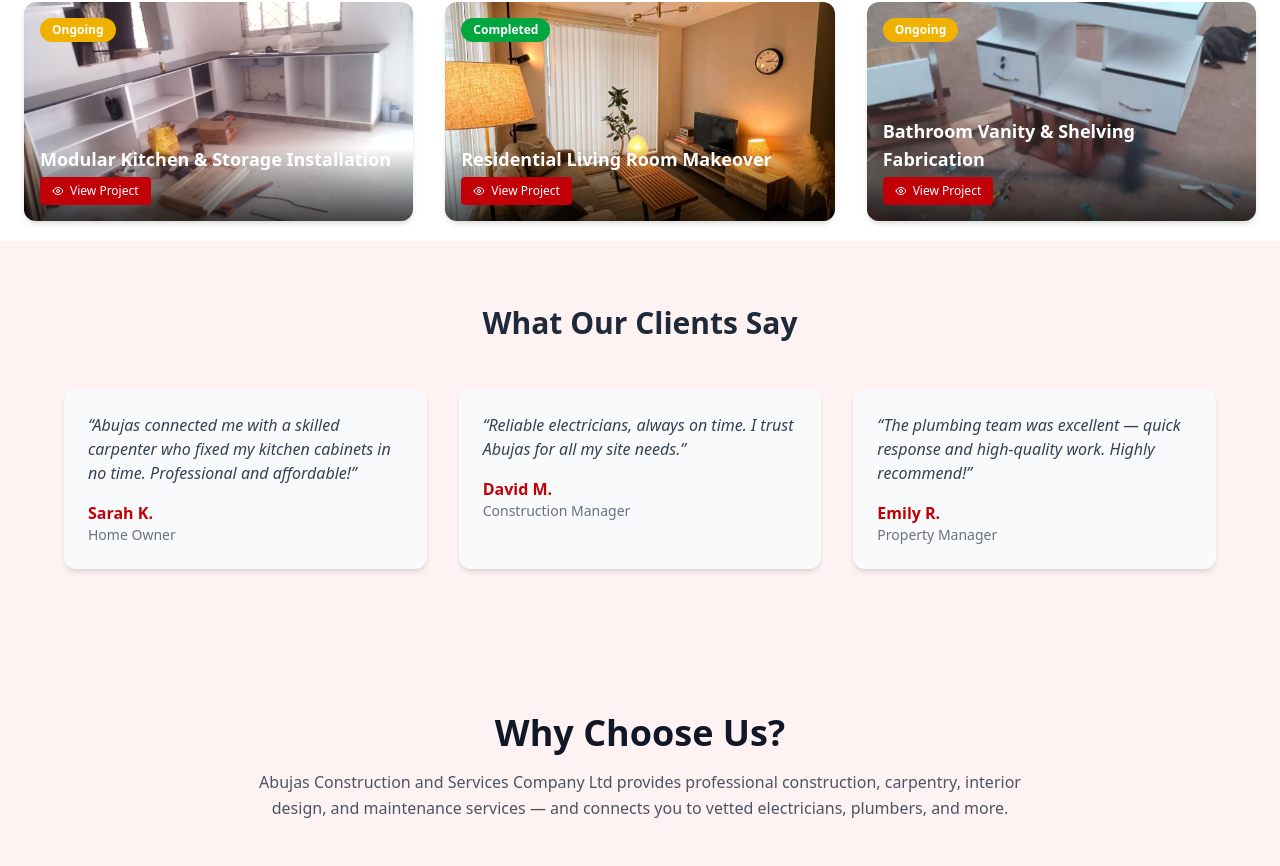
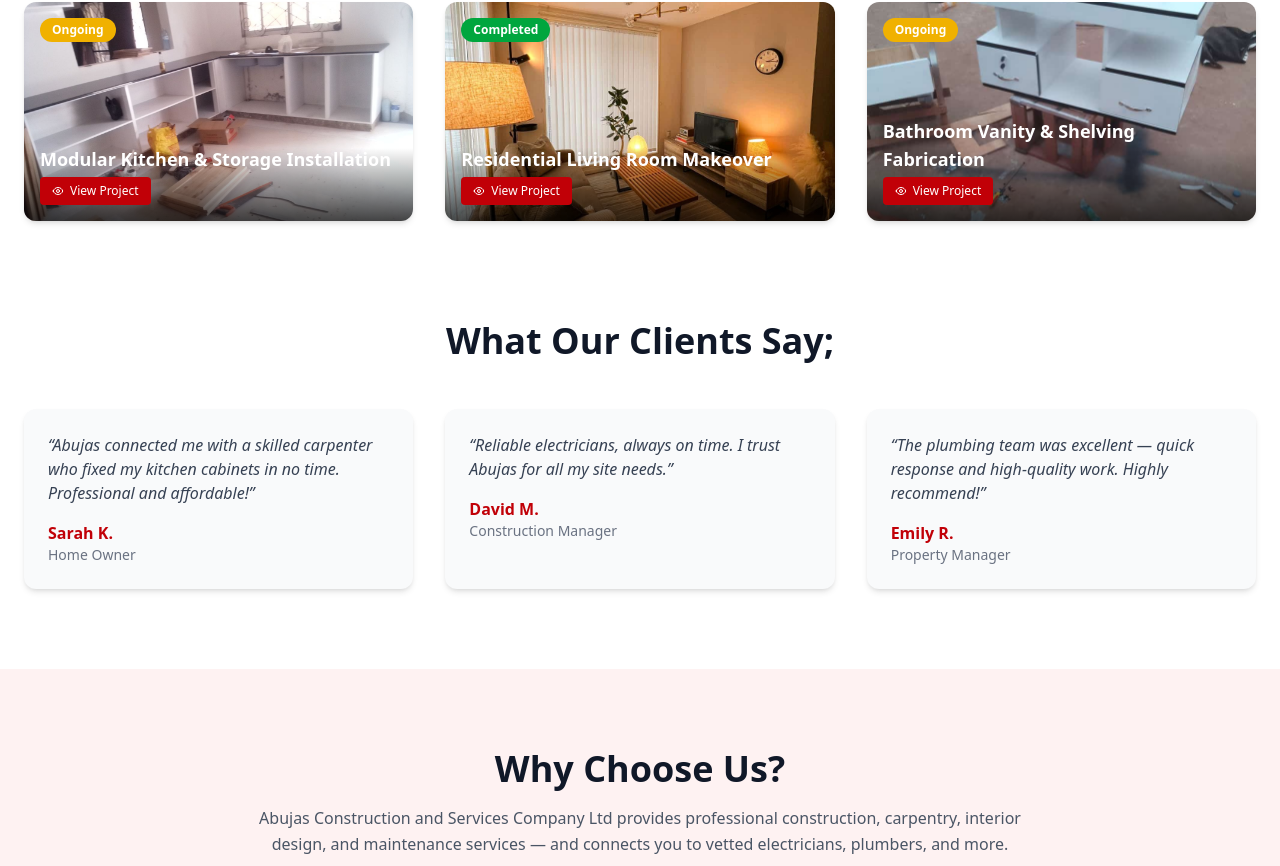
Before and after one commit to opiodaniel/abujas-project, a React (Vite) app in the folder abujas-frontend/: page / in a window 1280 px wide. Shown: the part 2549-3415 px from the top of the page. Built offline with nearby package versions, Linux system fonts and the light colour scheme.

Commit message:
change on testimonial section

```diff
--- a/abujas-frontend/src/pages/Home.tsx
+++ b/abujas-frontend/src/pages/Home.tsx
@@ -179,11 +179,14 @@ export default function Home() {
       <RecentProjects />
 
       {/* Testimonials */}
-      <section id="testimonials" className="bg-red-50 py-16 px-6">
-        <h2 className="text-3xl font-bold text-center text-gray-800 mb-12">
-          What Our Clients Say
-        </h2>
-        <div className="max-w-6xl mx-auto grid md:grid-cols-3 gap-8">
+      <section className="py-20 px-6 bg-white">
+        <div className="max-w-7xl mx-auto">
+          {/* Section Header */}
+          <div className="text-center mb-12 max-w-3xl mx-auto">
+            <h2 className="text-3xl md:text-4xl font-bold text-gray-900 mb-4">What Our Clients Say;</h2>
+          </div>
+          {/* Features Grid */}
+          <div className="grid grid-cols-1 md:grid-cols-2 lg:grid-cols-3 gap-8">
             {[
                 { name: "Sarah K.", role: "Home Owner", text: "Abujas connected me with a skilled carpenter who fixed my kitchen cabinets in no time. Professional and affordable!" },
                 { name: "David M.", role: "Construction Manager", text: "Reliable electricians, always on time. I trust Abujas for all my site needs." },
@@ -195,6 +198,7 @@ export default function Home() {
                   <p className="text-sm text-gray-500">{testimonial.role}</p>
                 </div>
               ))}
+          </div>
         </div>
       </section>
 
```
Lines whose indentation alone changed are shown as unchanged.
